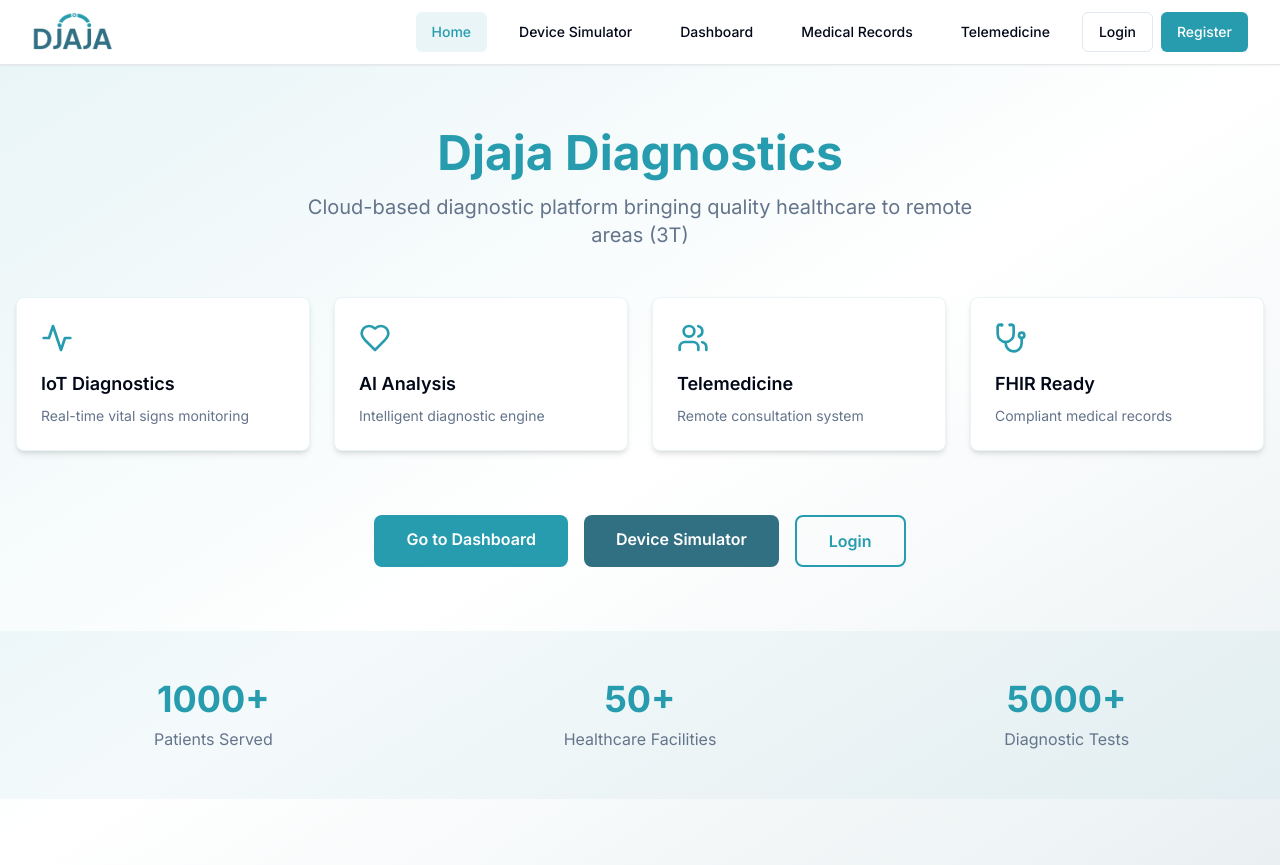
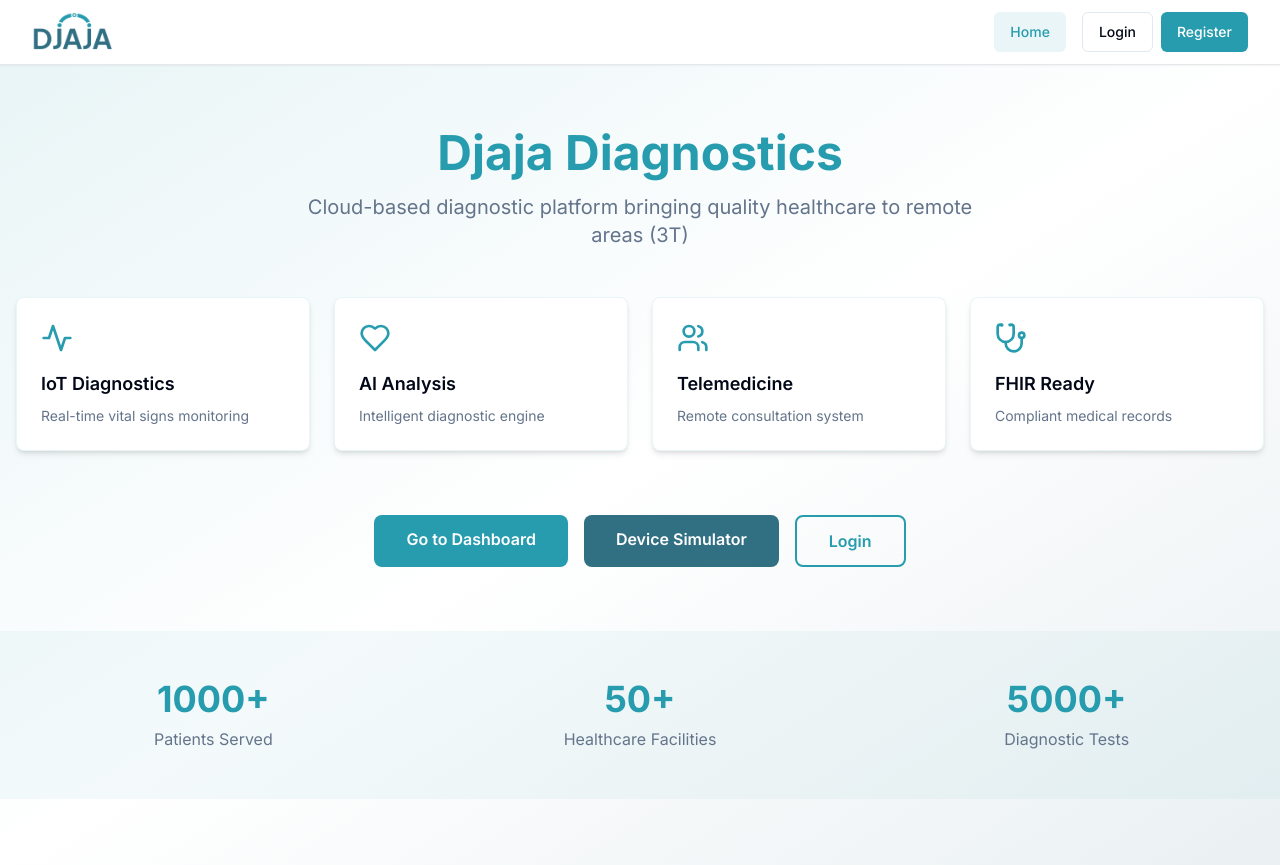
Before and after one commit to ahsuunn/Djaja, a Next.js app: page / in a window 1280 px wide. Built offline with nearby package versions, Linux system fonts and the light colour scheme.

Commit message:
modified: navbar logged in access

```diff
--- a/components/Navbar.tsx
+++ b/components/Navbar.tsx
@@ -99,6 +99,8 @@ export default function Navbar() {
             <Link href="/">
               <Button variant="ghost" className={pathname === '/' ? 'bg-primary/10 text-primary' : ''}>Home</Button>
             </Link>
+            {isLoggedIn && (
+              <>
                 {userRole !== 'doctor' && (
                   <Link href="/device-simulator">
                     <Button variant="ghost" className={pathname === '/device-simulator' ? 'bg-primary/10 text-primary' : ''}>Device Simulator</Button>
@@ -115,6 +117,8 @@ export default function Navbar() {
                 <Link href="/telemedicine">
                   <Button variant="ghost" className={pathname === '/telemedicine' ? 'bg-primary/10 text-primary' : ''}>Telemedicine</Button>
                 </Link>
+              </>
+            )}
 
             {/* Auth Buttons */}
             {isLoggedIn ? (
@@ -169,6 +173,8 @@ export default function Navbar() {
                 Home
               </Button>
             </Link>
+            {isLoggedIn && (
+              <>
                 {userRole !== 'doctor' && (
                   <Link href="/device-simulator" onClick={() => setIsOpen(false)}>
                     <Button variant="ghost" className={`w-full justify-start ${pathname === '/device-simulator' ? 'bg-primary/10 text-primary' : ''}`}>
@@ -193,6 +199,8 @@ export default function Navbar() {
                     Telemedicine
                   </Button>
                 </Link>
+              </>
+            )}
 
             {/* Mobile Auth */}
             <div className="pt-4 border-t border-gray-200 mt-4">
```
Lines whose indentation alone changed are shown as unchanged.
